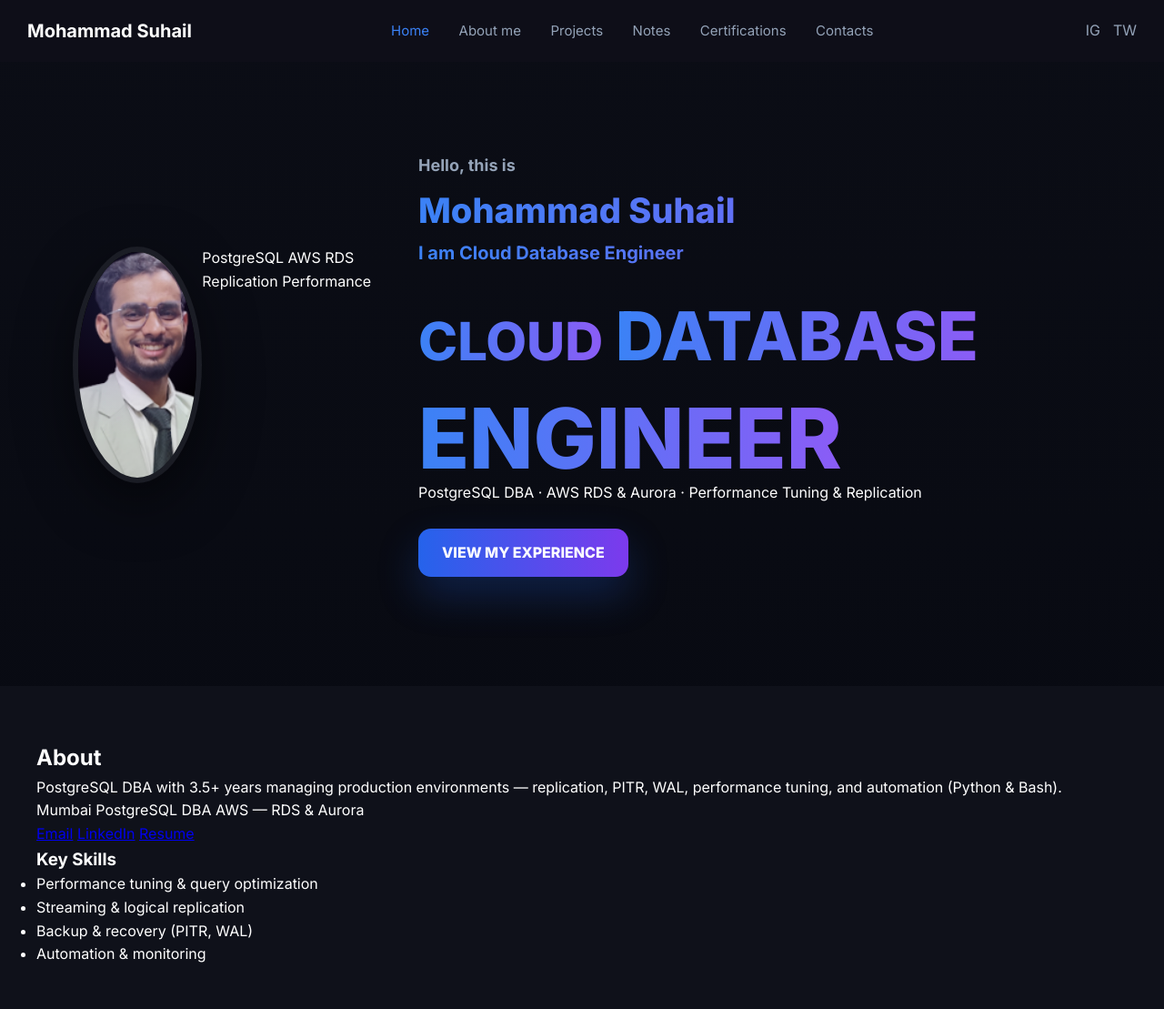
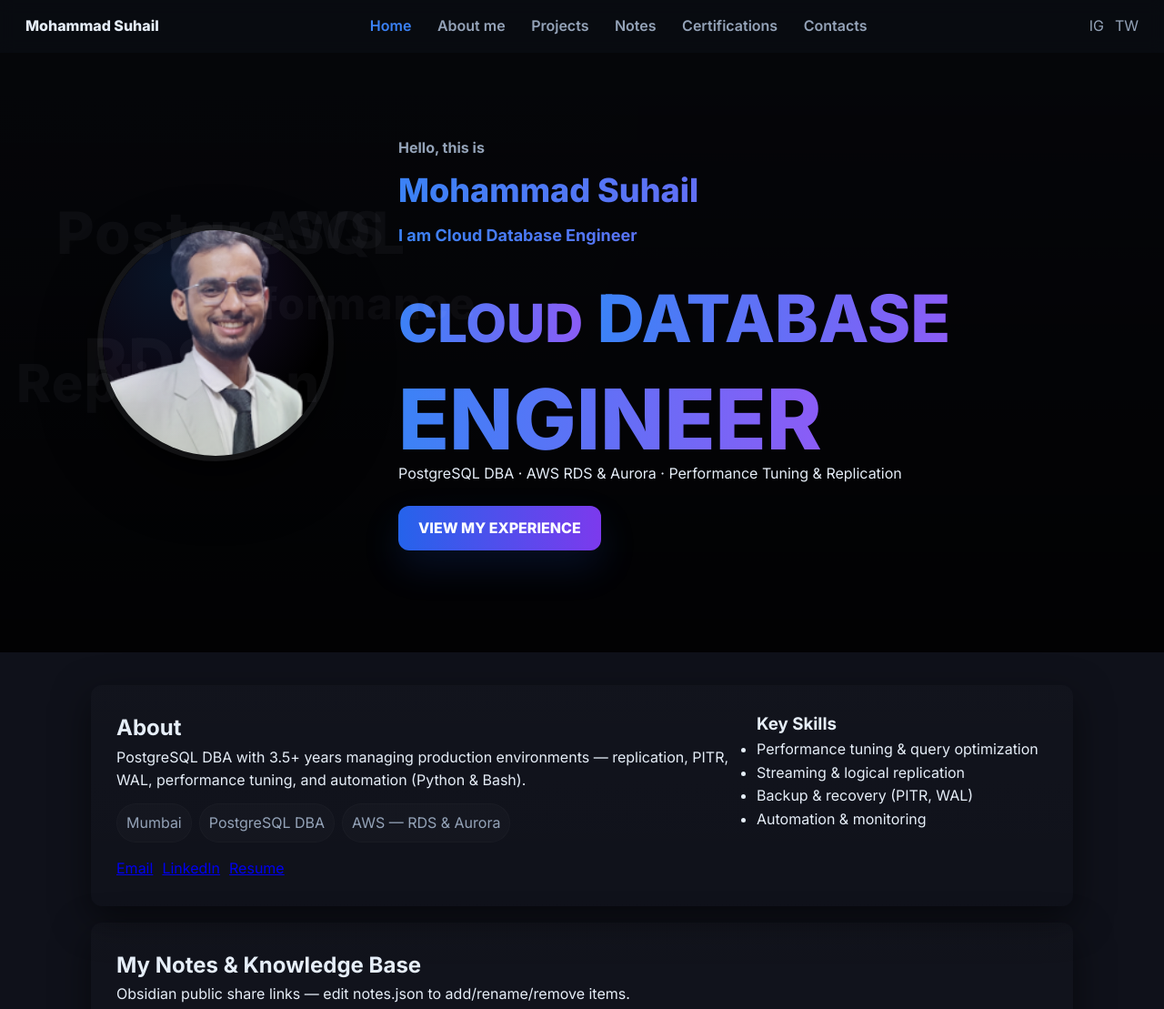
Before and after one commit to mdsuhail-3257/portfolio, a plain HTML site: page index.html in a window 1280 px wide. Shown: the top 1109 px of the page at 91% size. Drawn offline with Linux system fonts and the light colour scheme.

Commit message:
Refactor CSS styles and update theme variables

```diff
--- a/styles.css
+++ b/styles.css
@@ -1,284 +1,154 @@
-/* --------------------------------------------------------
-   GLOBAL BASE STYLES
----------------------------------------------------------*/
+/* =========================
+   styles.css - full file
+   =========================
+   Commented sections explain where to change visuals, colors, sizes.
+*/
 
-:root {
+/* -------------------------
+   THEME VARIABLES
+   ------------------------- */
+:root{
   --bg: #0f111a;
   --panel: #161823;
-  --text: #ffffff;
+  --text: #e6eef8;
   --muted: #94a3b8;
   --highlight-blue: #3b82f6;
   --highlight-purple: #8b5cf6;
 }
 
-* {
-  margin: 0;
-  padding: 0;
-  box-sizing: border-box;
-  font-family: "Inter", sans-serif;
+/* -------------------------
+   BASE RESET
+   ------------------------- */
+*{box-sizing:border-box;margin:0;padding:0}
+html,body{height:100%}
+body.dark{
+  background:var(--bg);
+  color:var(--text);
+  font-family: 'Inter', system-ui, -apple-system, 'Segoe UI', Roboto, 'Helvetica Neue', Arial;
+  -webkit-font-smoothing:antialiased;
+  -moz-osx-font-smoothing:grayscale;
+  line-height:1.6;
 }
 
-body.dark {
-  background: var(--bg);
-  color: var(--text);
-  line-height: 1.6;
+/* =========================
+   NAVBAR
+   ========================= */
+.topnav{
+  display:flex;align-items:center;justify-content:space-between;
+  padding:16px 28px;background:rgba(7,9,14,0.7);backdrop-filter:blur(8px);
+  position:sticky;top:0;z-index:60;
+}
+.brand{font-weight:800;color:var(--text)}
+.nav-mid a{color:var(--muted);text-decoration:none;margin:0 12px;font-weight:600}
+.nav-mid a.active, .nav-mid a:hover{color:var(--highlight-blue)}
+.nav-right a{color:var(--muted);margin-left:12px;text-decoration:none}
+
+/* =========================
+   HERO - PHOTO LEFT / TEXT RIGHT
+   ========================= */
+
+/* full-bleed hero area with subtle background */
+.hero-bleed{position:relative;padding:60px 0 80px;overflow:hidden}
+.hero-bg{position:absolute;inset:0;background:radial-gradient(circle at 10% 10%, rgba(255,255,255,0.03), transparent);opacity:0.12}
+.hero-overlay{position:absolute;inset:0;background:linear-gradient(180deg, rgba(4,6,12,0.7), rgba(6,8,14,0.95));mix-blend-mode:multiply}
+
+/* layout wrapper */
+.hero-inner{
+  position:relative;z-index:6;max-width:1200px;margin:0 auto;padding:32px;display:flex;gap:36px;align-items:center;
 }
 
-/* --------------------------------------------------------
-   NAVBAR
----------------------------------------------------------*/
+/* PHOTO COLUMN */
+.hero-photo{width:330px;display:flex;flex-direction:column;align-items:center;position:relative}
 
-.topnav {
-  display: flex;
-  justify-content: space-between;
-  align-items: center;
-  padding: 18px 30px;
-  background: rgba(15, 15, 25, 0.9);
-  backdrop-filter: blur(12px);
-  position: sticky;
-  top: 0;
-  z-index: 50;
+/* circular profile photo with tint overlay */
+.profile-circle{
+  width:260px;height:260px;border-radius:50%;overflow:hidden;border:6px solid rgba(255,255,255,0.06);
+  box-shadow:0 24px 60px rgba(0,0,0,0.6);position:relative;background:linear-gradient(180deg, rgba(255,255,255,0.01), rgba(255,255,255,0.005));
+}
+.profile-circle img{
+  width:100%;height:100%;object-fit:cover;display:block;filter:saturate(0.95) contrast(1.05) brightness(0.96);
+  transition:transform .35s ease;
+}
+/* subtle lift on hover */
+.profile-circle:hover img{transform:scale(1.02);}
+
+/* blue/purple radial tint on top of the photo (non-destructive) */
+.profile-circle::after{
+  content:"";position:absolute;inset:0;border-radius:50%;
+  background:radial-gradient(circle at 30% 20%, rgba(59,130,246,0.16), rgba(139,92,246,0.08) 45%, transparent 70%);
+  pointer-events:none;
 }
 
-.nav-left .brand {
-  font-size: 20px;
-  font-weight: 700;
+/* floating (big) keywords — text-only visuals behind hero */
+.floating-keywords{
+  position:absolute;top:-40px;left:-20px;width:380px;height:300px;pointer-events:none;z-index:2;
 }
+.kw{position:absolute;font-weight:900;color:rgba(230,238,248,0.04);letter-spacing:1px;transform-origin:center}
+.kw1{left:10px;top:10px;font-size:64px;animation:kwFloat1 8s ease-in-out infinite}
+.kw2{right:10px;top:20px;font-size:56px;animation:kwFloat2 9s ease-in-out infinite}
+.kw3{left:40px;bottom:40px;font-size:72px;animation:kwFloat3 10s ease-in-out infinite}
+.kw4{right:80px;bottom:20px;font-size:58px;animation:kwFloat4 11s ease-in-out infinite}
+.kw5{left:150px;bottom:120px;font-size:48px;animation:kwFloat5 12s ease-in-out infinite}
 
-.nav-mid a {
-  margin: 0 14px;
-  text-decoration: none;
-  color: var(--muted);
-  font-size: 15px;
-  transition: 0.25s;
+@keyframes kwFloat1{0%{transform:translateY(0)}50%{transform:translateY(-14px)}100%{transform:translateY(0)}}
+@keyframes kwFloat2{0%{transform:translateY(0) rotate(6deg)}50%{transform:translateY(-18px)}100%{transform:translateY(0)}}
+@keyframes kwFloat3{0%{transform:translateY(0)}50%{transform:translateY(-12px)}100%{transform:translateY(0)}}
+@keyframes kwFloat4{0%{transform:translateY(0)}50%{transform:translateY(-20px)}100%{transform:translateY(0)}}
+@keyframes kwFloat5{0%{transform:translateY(0)}50%{transform:translateY(-16px)}100%{transform:translateY(0)}}
+
+/* TEXT COLUMN */
+.hero-content{flex:1;max-width:60%}
+.intro-greeting h3{font-size:16px;color:var(--muted);margin-bottom:6px}
+.name-gradient{font-size:36px;font-weight:800;background:linear-gradient(90deg,var(--highlight-blue),var(--highlight-purple));-webkit-background-clip:text;color:transparent;margin:0}
+.role-gradient{font-size:18px;font-weight:700;background:linear-gradient(90deg,var(--highlight-blue),var(--highlight-purple));-webkit-background-clip:text;color:transparent;margin:6px 0 18px}
+
+/* LARGE HEADLINE: gradient */
+.hero-title .big,.hero-title .bigger,.hero-title .largest{
+  display:inline-block;font-weight:900;background:linear-gradient(90deg,var(--highlight-blue),var(--highlight-purple));-webkit-background-clip:text;color:transparent;
 }
-.nav-mid a:hover,
-.nav-mid a.active {
-  color: var(--highlight-blue);
+.big{font-size:58px}
+.bigger{font-size:72px;margin-left:8px}
+.largest{font-size:92px;display:block;line-height:0.95;margin-top:10px}
+
+/* CTA button */
+.cta-btn{display:inline-block;margin-top:22px;padding:12px 22px;border-radius:12px;background:linear-gradient(90deg,#2563eb,#7c3aed);color:white;text-decoration:none;font-weight:800;box-shadow:0 18px 40px rgba(37,99,235,0.15);transition:all .2s}
+.cta-btn:hover{transform:translateY(-3px)}
+
+/* =========================
+   PANELS (About, Notes, Projects, Certs, Contact)
+   ========================= */
+.content{max-width:1100px;margin:26px auto;padding:10px}
+.panel{background:linear-gradient(180deg,rgba(255,255,255,0.01),rgba(255,255,255,0.005));padding:28px;border-radius:12px;margin-bottom:18px;box-shadow:0 14px 40px rgba(0,0,0,0.5)}
+.about{display:flex;gap:18px;align-items:flex-start}
+.about-left{flex:1}
+.about-right{width:320px}
+.badges-row{display:flex;gap:8px;margin-top:12px}
+.badge{background:rgba(255,255,255,0.02);padding:8px 10px;border-radius:999px;color:var(--muted);border:1px solid rgba(255,255,255,0.02)}
+.action-row{margin-top:16px;display:flex;gap:10px}
+
+/* NOTES TREE styles */
+.tree{padding:10px}
+.folder{margin-bottom:12px}
+.folder-title{display:flex;align-items:center;gap:8px;cursor:pointer;color:var(--text);font-weight:700}
+.children{padding-left:18px;margin-top:6px}
+.note{display:block;color:var(--highlight-blue);text-decoration:none;margin:6px 0}
+.note:hover{color:var(--highlight-purple);text-decoration:underline}
+
+/* PROJECT CARDS */
+.cards{display:grid;grid-template-columns:repeat(auto-fit,minmax(220px,1fr));gap:14px}
+.card{background:linear-gradient(180deg, rgba(255,255,255,0.01), rgba(255,255,255,0.005));padding:14px;border-radius:10px}
+
+/* FOOTER CONTACT */
+.contact-panel{display:flex;justify-content:space-between;align-items:center}
+
+/* SMALL / RESPONSIVE */
+@media (max-width:980px){
+  .hero-inner{flex-direction:column-reverse;align-items:center;text-align:center}
+  .hero-photo{width:220px}
+  .profile-circle{width:180px;height:180px}
+  .hero-content{max-width:100%}
+  .floating-keywords{display:none}
+  .big{font-size:34px}
+  .bigger{font-size:40px}
+  .largest{font-size:52px}
 }
-
-.nav-right a {
-  margin-left: 14px;
-  text-decoration: none;
-  color: var(--muted);
-}
-
-/* --------------------------------------------------------
-   HERO SECTION (PHOTO LEFT + TEXT RIGHT)
----------------------------------------------------------*/
-
-.hero-bleed {
-  position: relative;
-  padding: 60px 0 80px;
-  overflow: hidden;
-}
-
-.hero-bg {
-  position: absolute;
-  inset: 0;
-  background: url("assets/bg.png") center/cover;
-  opacity: 0.13;
-}
-
-.hero-overlay {
-  position: absolute;
-  inset: 0;
-  background: linear-gradient(180deg, rgba(8,10,18,0.6), rgba(8,10,18,0.95));
-}
-
-.hero-inner {
-  position: relative;
-  z-index: 5;
-  max-width: 1200px;
-  margin: 0 auto;
-  padding: 40px;
-  display: flex;
-  align-items: center;
-  gap: 50px;
-}
-
-/* ---------------- PHOTO (LEFT) ---------------- */
-
-.hero-photo {
-  width: 330px;
-  display: flex;
-  justify-content: center;
-}
-
-.profile-circle {
-  width: 260px;
-  height: 260px;
-  border-radius: 50%;
-  overflow: hidden;
-  border: 6px solid rgba(255,255,255,0.07);
-  box-shadow: 0 20px 60px rgba(0,0,0,0.50);
-  position: relative;
-}
-
-/* Color-corrected tint for your photo */
-.profile-circle img {
-  width: 100%;
-  height: 100%;
-  object-fit: cover;
-  filter: saturate(0.95) contrast(1.05) brightness(0.95);
-}
-
-/* Blue/Purple lighting overlay on the photo */
-.profile-circle::after {
-  content: "";
-  position: absolute;
-  inset: 0;
-  border-radius: 50%;
-  background: radial-gradient(circle at 30% 20%,
-              rgba(99,102,241,0.18),
-              rgba(124,58,237,0.10),
-              transparent 70%);
-  pointer-events: none;
-}
-
-/* ---------------- TEXT (RIGHT) ---------------- */
-
-.hero-content {
-  flex: 1;
-}
-
-.intro-greeting h3 {
-  font-size: 18px;
-  color: var(--muted);
-  margin-bottom: 4px;
-}
-
-.name-gradient {
-  font-size: 38px;
-  font-weight: 800;
-  background: linear-gradient(90deg, var(--highlight-blue), var(--highlight-purple));
-  -webkit-background-clip: text;
-  color: transparent;
-}
-
-.role-gradient {
-  font-size: 20px;
-  font-weight: 700;
-  background: linear-gradient(90deg, var(--highlight-blue), var(--highlight-purple));
-  -webkit-background-clip: text;
-  color: transparent;
-  margin-bottom: 16px;
-}
-
-/* Big gradient title: CLOUD / DATABASE / ENGINEER */
-
-.hero-title .big,
-.hero-title .bigger,
-.hero-title .largest {
-  display: inline-block;
-  font-weight: 900;
-  background: linear-gradient(90deg, var(--highlight-blue), var(--highlight-purple));
-  -webkit-background-clip: text;
-  color: transparent;
-}
-
-.big { font-size: 58px; }
-.bigger { font-size: 74px; margin-left: 6px; }
-.largest { font-size: 92px; display: block; line-height: 0.95; margin-top: 10px; }
-
-/* CTA Button */
-.cta-btn {
-  display: inline-block;
-  margin-top: 26px;
-  padding: 14px 26px;
-  background: linear-gradient(90deg, #2563eb, #7c3aed);
-  border-radius: 14px;
-  color: white;
-  font-weight: 800;
-  text-decoration: none;
-  box-shadow: 0 20px 45px rgba(37,99,235,0.25);
-  transition: 0.3s;
-}
-.cta-btn:hover {
-  transform: translateY(-3px);
-}
-
-/* --------------------------------------------------------
-   PANEL SECTIONS (About, Notes)
----------------------------------------------------------*/
-
-.panel {
-  padding: 60px 40px;
-}
-
-.panel-left h2 {
-  font-size: 28px;
-  margin-bottom: 10px;
-}
-
-.muted {
-  color: var(--muted);
-}
-
-/* --------------------------------------------------------
-   NOTES TREE (From notes.json)
----------------------------------------------------------*/
-
-.tree {
-  padding: 10px 6px;
-  color: white;
-}
-
-.folder {
-  margin-bottom: 16px;
-  padding-left: 4px;
-}
-
-.folder-title {
-  cursor: pointer;
-  font-size: 16px;
-  display: flex;
-  align-items: center;
-  gap: 8px;
-  color: var(--highlight-purple);
-}
-
-.children {
-  padding-left: 24px;
-  margin-top: 4px;
-}
-
-.note {
-  display: block;
-  margin: 4px 0 8px;
-  color: var(--highlight-blue);
-  text-decoration: none;
-}
-.note:hover {
-  text-decoration: underline;
-  color: var(--highlight-purple);
-}
-
-/* --------------------------------------------------------
-   RESPONSIVE DESIGN
----------------------------------------------------------*/
-
-@media (max-width: 950px) {
-  .hero-inner {
-    flex-direction: column-reverse;
-    text-align: center;
-    gap: 28px;
-  }
-
-  .hero-photo {
-    width: 220px;
-  }
-
-  .profile-circle {
-    width: 180px;
-    height: 180px;
-  }
-
-  .hero-content {
-    max-width: 100%;
-  }
-
-  .big { font-size: 34px; }
-  .bigger { font-size: 42px; }
-  .largest { font-size: 55px; }
-}
```
